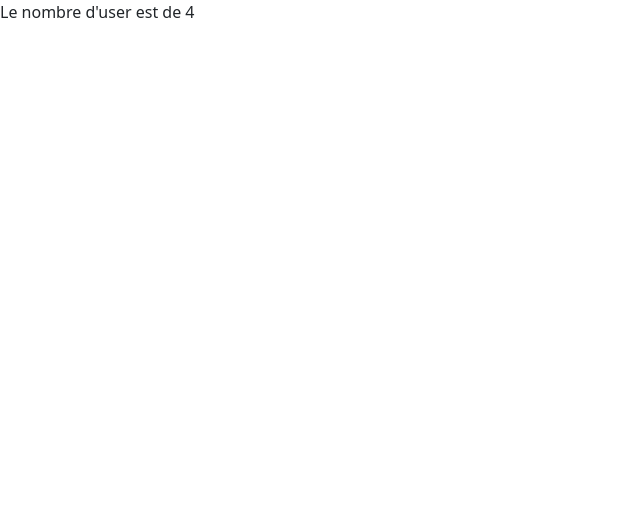
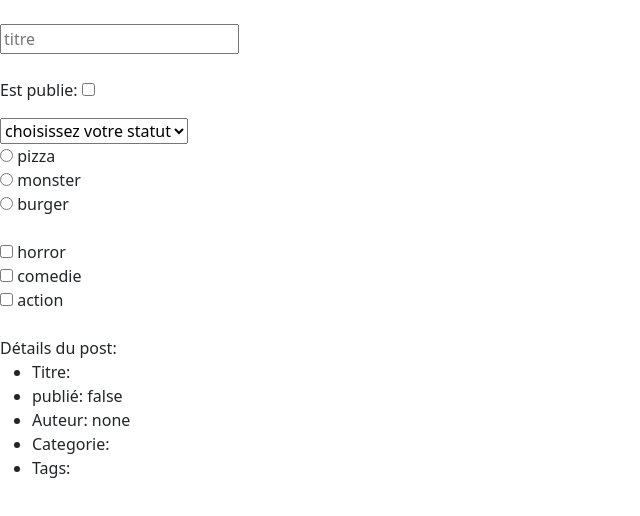
Before and after one commit to isemiyake/VUE-JS-3---LES-PRINCIPES, a plain HTML site: page index.html in a window 1280 px wide. Shown: the whole page, without its empty margins (0-640 px from the left). Drawn offline with nearby package versions, Linux system fonts and the light colour scheme.

Commit message:
Le double lien avec v-model

```diff
--- a/index.html
+++ b/index.html
@@ -1,30 +1,69 @@
 <!DOCTYPE html>
 <html lang="en">
+
 <head>
     <meta charset="UTF-8">
     <meta name="viewport" content="width=device-width, initial-scale=1.0">
-    <link href="https://cdn.jsdelivr.net/npm/bootstrap@5.3.8/dist/css/bootstrap.min.css" rel="stylesheet" integrity="sha384-sRIl4kxILFvY47J16cr9ZwB07vP4J8+LH7qKQnuqkuIAvNWLzeN8tE5YBujZqJLB" crossorigin="anonymous">
+    <link href="https://cdn.jsdelivr.net/npm/bootstrap@5.3.8/dist/css/bootstrap.min.css" rel="stylesheet"
+        integrity="sha384-sRIl4kxILFvY47J16cr9ZwB07vP4J8+LH7qKQnuqkuIAvNWLzeN8tE5YBujZqJLB" crossorigin="anonymous">
     <title>Document</title>
 </head>
+
 <body>
     <div id="app">
-        <p>Le nombre d'user est de {{users.length}} </p>
+        <br>
+        <input type="text" v-model.lazy ="title" placeholder="titre"> <br> <br>
+        <p>Est publie: <span><input type="checkbox" v-model="isPublished"></span></p>
+        <select v-model="author" >
+            <option value="none">choisissez votre statut</option>
+            <option value="semih">semih</option>
+            <option value="youssef">youssef</option>
+            <option value="aymen">aymen</option>
+            <option value="yasmine">yasmine</option>
+            <option value="dorian">dorian</option>
+        </select>
+
+        <div>
+            <input type="radio" v-model="category" value="pizza"> <span>pizza</span> <br>
+            <input type="radio" v-model="category" value="monster"> <span>monster </span> <br>
+            <input type="radio" v-model="category" value="burger"> <span>burger</span><br>
+        </div>
+        <br>
+    <div>
+        <input type="checkbox" value="horror" v-model="tags"><span> horror</span> <br>
+        <input type="checkbox" value="comedie" v-model="tags"><span> comedie</span> <br>
+        <input type="checkbox" value="action" v-model="tags"> <span>action</span> <br>
     </div>
+    <br>
+    <div>
+        Détails du post:
+        <ul>
+            <li>Titre: {{title}}</li>
+            <li>publié: {{isPublished}}</li>
+            <li>Auteur: {{author}}</li>
+            <li>Categorie: {{category}}</li>
+            <li>Tags: {{tags.join(', ')}}</li>
+        </ul>
+    </div>
+    </div>
+
     <script src="https://unpkg.com/vue@3/dist/vue.global.js"></script>
     <script>
         Vue.createApp({
-            data(){
-                return{
-                    users: [
-                        {nom:"tokalak",prenom:"semih"},
-                        {nom:"hatoufi",prenom:"youssef"},
-                        {nom:"elfaiz",prenom:"khalil"},
-                        {nom:"balou",prenom:"aymen"}
-                    ]
+            data() {
+                return {
+                    title: "",
+                    isPublished: false,
+                    author: "none",
+                    category: "",
+                    tags: [
+
+                    ],
                 }
             }
         })
             .mount('#app');
     </script>
 </body>
+
 </html>
```
